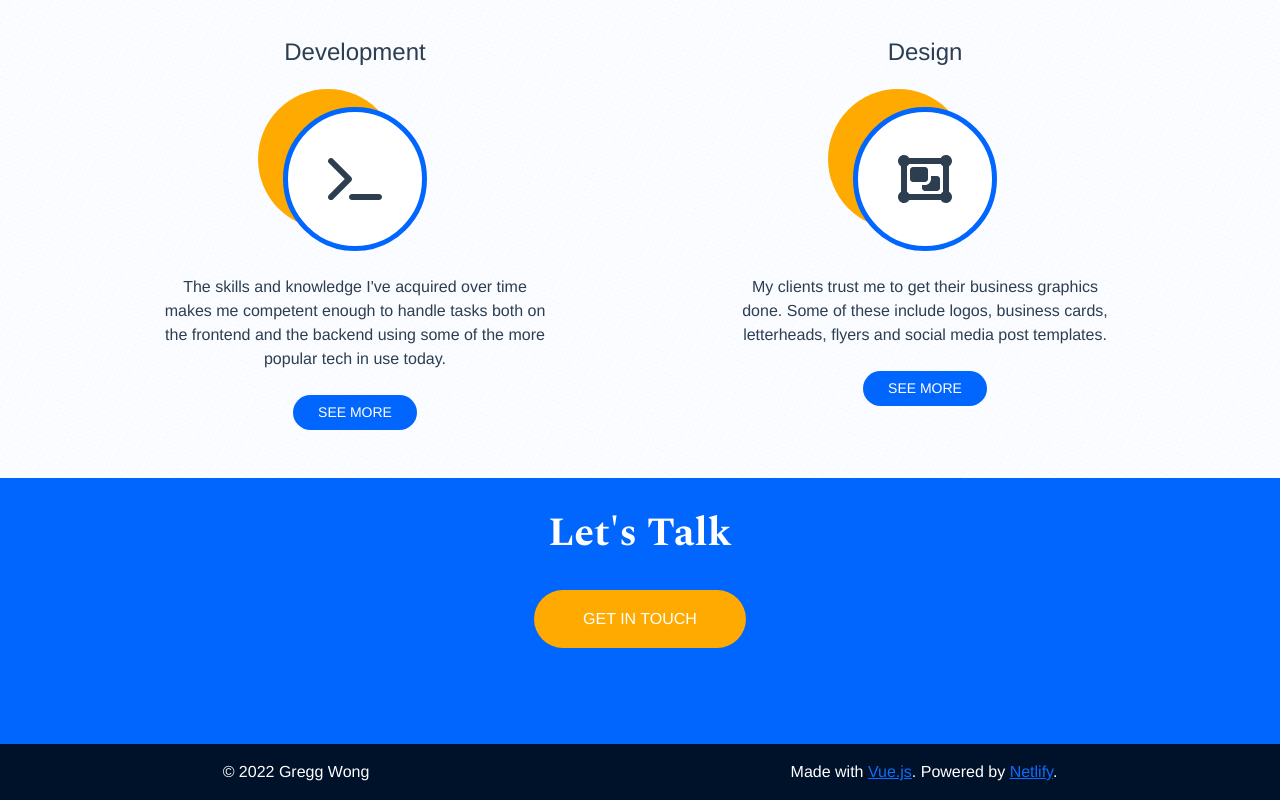
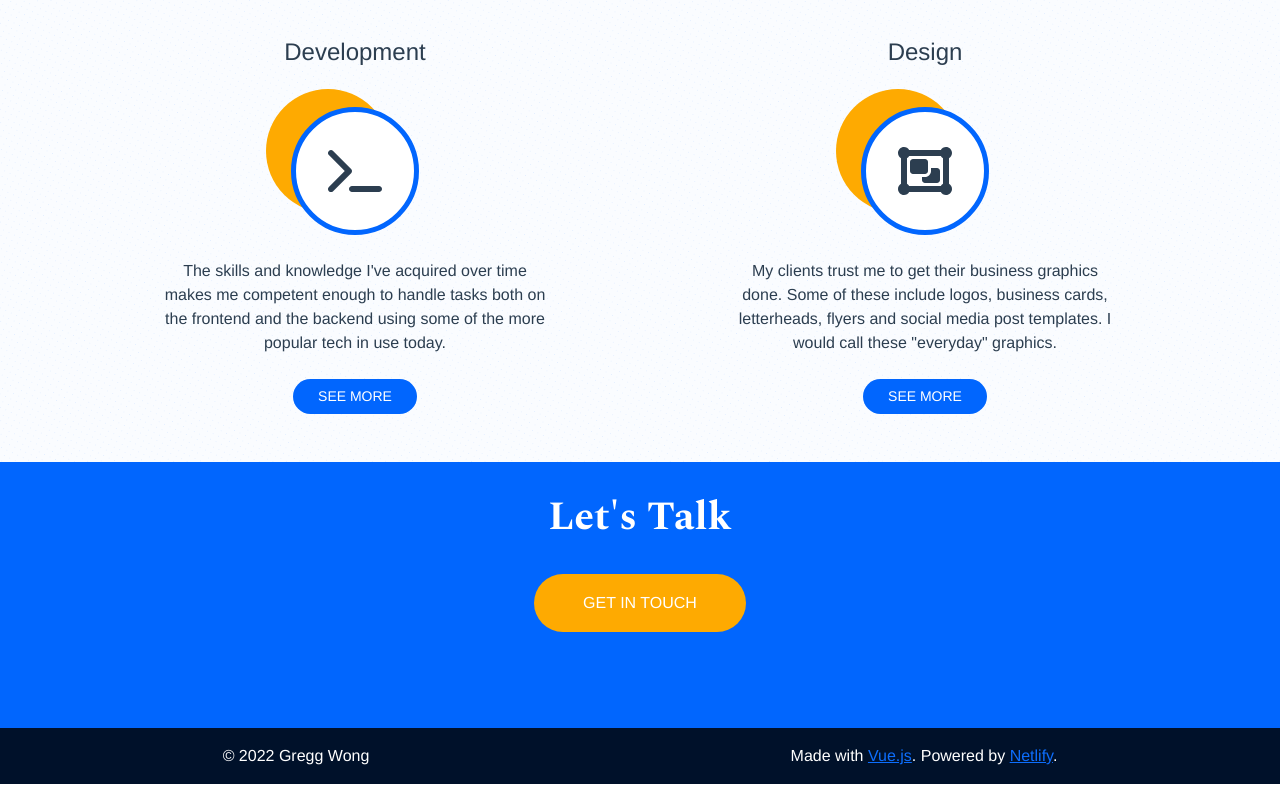
Before and after one commit to Jon-Mykal/personal-website, a Vue app: page / in a window 1280 px wide. Shown: the part 1283-2083 px from the top of the page. Built offline with nearby package versions, Linux system fonts and the light colour scheme.

Commit message:
Adjust text and circle size

```diff
--- a/src/views/HomeView.vue
+++ b/src/views/HomeView.vue
@@ -54,7 +54,7 @@
                 <font-awesome-icon icon="object-group" />
               </section>
               <p class="pt-4 gw--p-adjustment">
-                My clients trust me to get their business graphics done. Some of these include logos, business cards, letterheads, flyers and social media post templates.
+                My clients trust me to get their business graphics done. Some of these include logos, business cards, letterheads, flyers and social media post templates. I would call these "everyday" graphics.
               </p>
             </section>
             <router-link class="btn gw--btn-main-blue rounded-pill px-4 gw--fs-7" :to="{ name: 'design' }">SEE MORE</router-link>
@@ -123,8 +123,8 @@ height: 30rem;
 
 
 .circle {
-  height: 9rem;
-  width: 9rem;
+  height: 8rem;
+  width: 8rem;
   background: white;
 }
 
```
